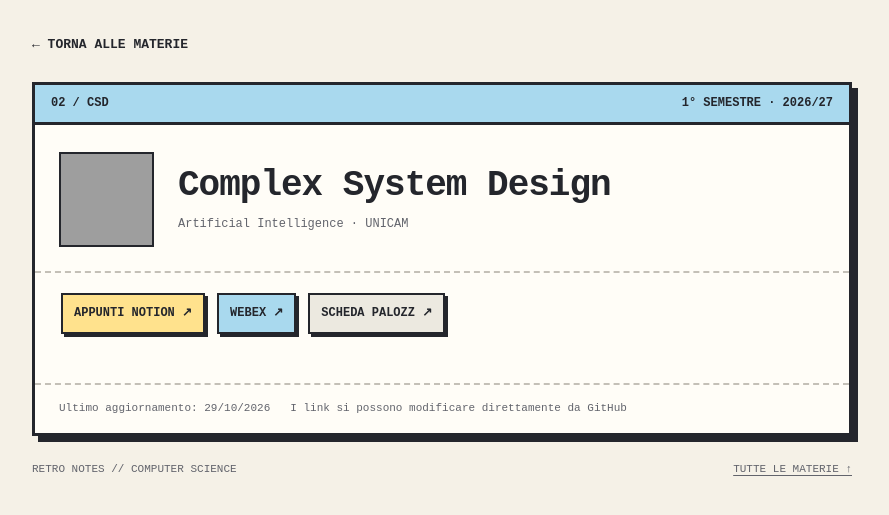
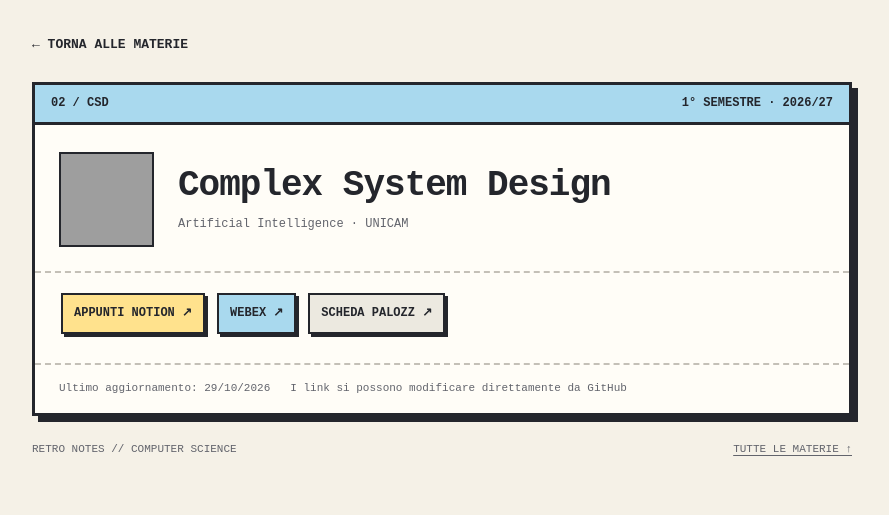
Before and after one commit to Berserk-hub150/ComputerScience, a Jekyll site: the page built from complex-system-design/index.md, in a window 1280 px wide. Shown: the top 515 px of the page, without its empty margins (198-1087 px from the left). Built offline with Jekyll 4.4.1, drawn with Linux system fonts in a browser that asks for light colours; grey boxes are pictures that could not be loaded.

Commit message:
Tighten course page spacing after removing placeholders

```diff
--- a/_layouts/course.html
+++ b/_layouts/course.html
@@ -32,7 +32,7 @@
     .content code { background:#eee9df; padding:2px 4px; }
     .source { display:inline-block; padding:9px 11px; background:#ffe28d; border:2px solid var(--ink); color:var(--ink); text-decoration:none; font-size:12px; font-weight:bold; box-shadow:3px 3px 0 var(--ink); }
     .source:hover { transform:translate(-1px,-1px); }
-    .course-links { display:flex; gap:12px; flex-wrap:wrap; margin:4px 0 20px; }
+    .course-links { display:flex; gap:12px; flex-wrap:wrap; margin:4px 0 0; }
     .course-links .source { margin-bottom:3px; }
     .source-materials { background:#b9dfb5; }
     .source-webex { background:#a9d9ee; }
@@ -64,7 +64,7 @@
           {% if page.recordings_url %}<a class="source source-recordings" href="{{ page.recordings_url }}" target="_blank" rel="noopener noreferrer">REGISTRAZIONI ↗</a>{% endif %}
           {% if page.course_materials_url %}<a class="source source-palozz" href="{{ page.course_materials_url }}" target="_blank" rel="noopener noreferrer">SCHEDA PALOZZ ↗</a>{% endif %}
         </nav>
-        {{ content }}
+        {% if content != "" %}{{ content }}{% endif %}
       </div>
       <div class="meta">
         <span>Ultimo aggiornamento: <time id="last-updated" datetime="{{ page.updated }}">{{ page.updated | date: "%d/%m/%Y" }}</time></span>
```
